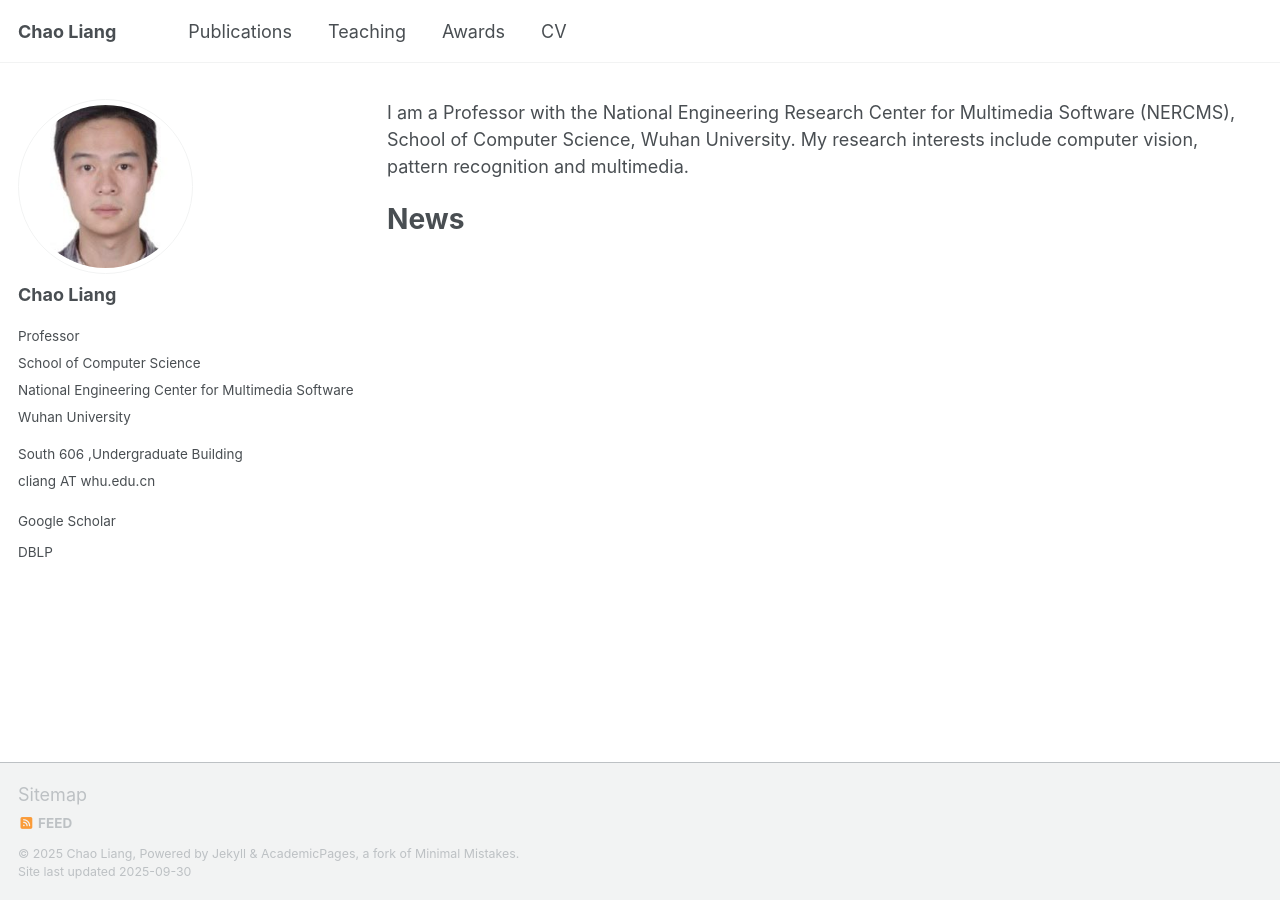
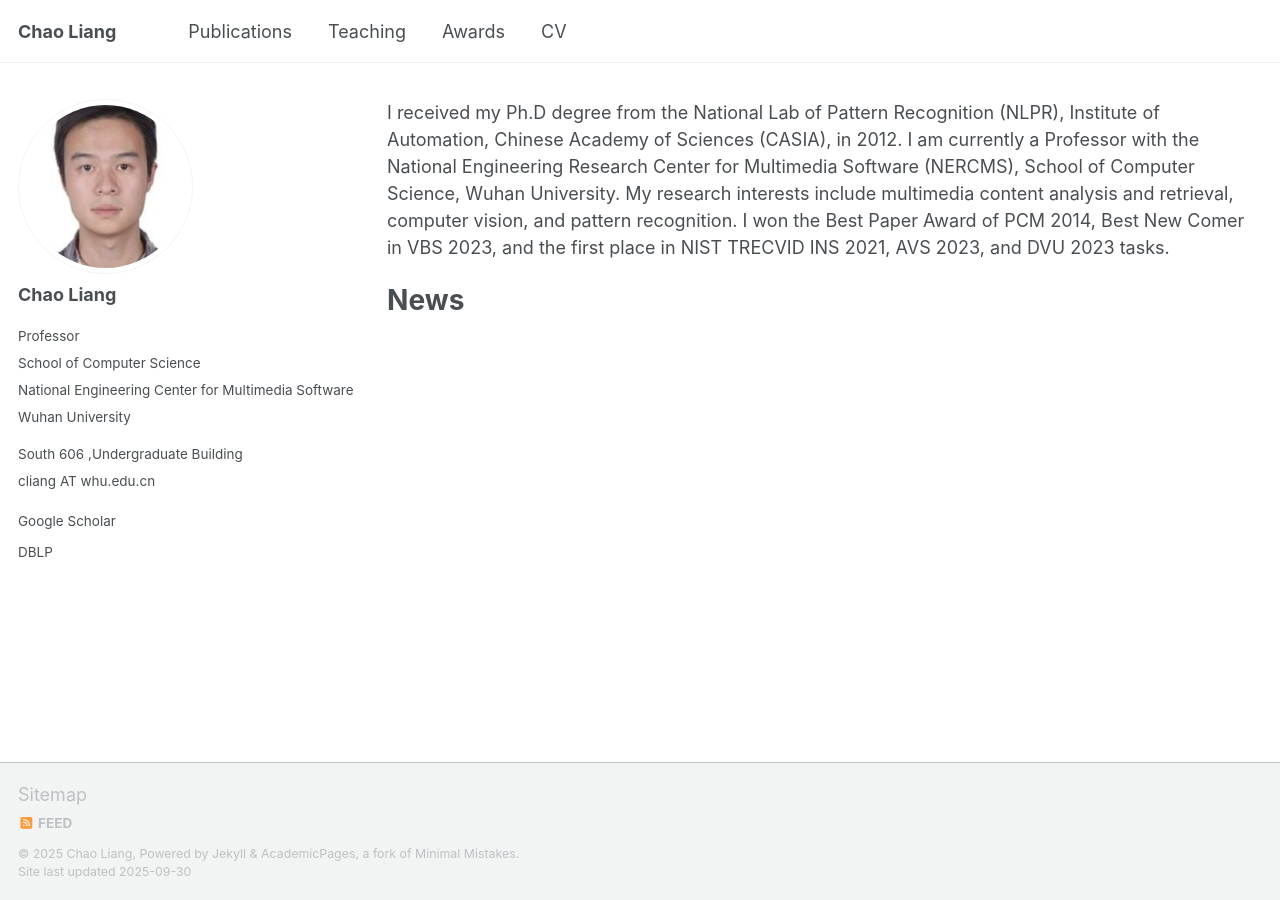
Before and after one commit to zhangsipng/page.github.io, a Jekyll site: the page built from _pages/about.md, in a window 1280 px wide. Built offline with Jekyll 4.4.1, drawn with Linux system fonts in a browser that asks for light colours; a script that is not in the unit is left out.

Commit message:
Update about.md

```diff
--- a/_pages/about.md
+++ b/_pages/about.md
@@ -7,7 +7,7 @@ redirect_from:
   - /about.html
 ---
 
-I am a Professor with the National Engineering Research Center for Multimedia Software (NERCMS), School of Computer Science, Wuhan University. My research interests include computer vision, pattern recognition and multimedia.
+I received my Ph.D degree from the National Lab of Pattern Recognition (NLPR), Institute of Automation, Chinese Academy of Sciences (CASIA), in 2012. I am currently a Professor with the National Engineering Research Center for Multimedia Software (NERCMS), School of Computer Science, Wuhan University. My research interests include multimedia content analysis and retrieval, computer vision, and pattern recognition. I won the Best Paper Award of PCM 2014, Best New Comer in VBS 2023, and the first place in NIST TRECVID INS 2021, AVS 2023, and DVU 2023 tasks.
 
 News
 ==
```
